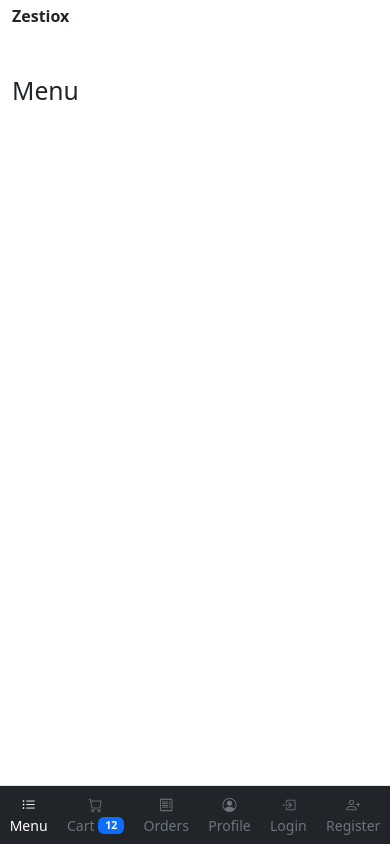
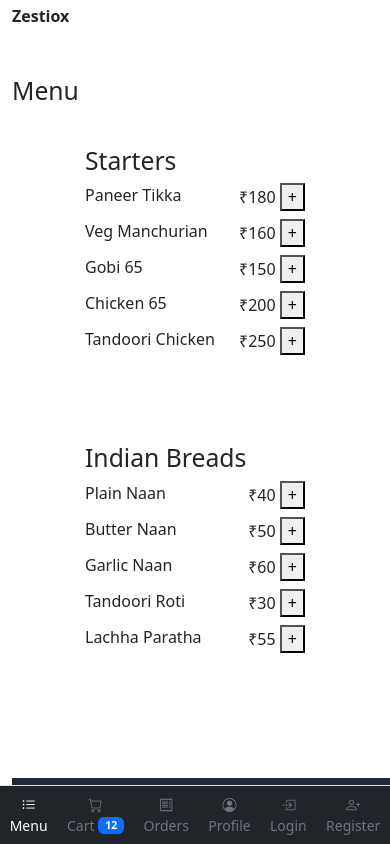
Before and after one commit to jjchandru/zestiox-ng, an Angular app: page /menu in a window 390 px wide. Built offline with nearby package versions, Linux system fonts and the light colour scheme.

Commit message:
Update menu component HTML, CSS, and TS

```diff
--- a/angular.json
+++ b/angular.json
@@ -98,5 +98,8 @@
         }
       }
     }
+  },
+  "cli": {
+    "analytics": "88ff0695-5230-40fe-818e-b4f515d68850"
   }
 }
--- a/src/app/menu/menu.component.css
+++ b/src/app/menu/menu.component.css
@@ -0,0 +1,72 @@
+/* Top nav (desktop) */
+.top-nav {
+  background-color: #1f2937;
+  color: white;
+  display: flex;
+  justify-content: space-between;
+  align-items: center;
+  padding: 1rem;
+}
+.logo {
+  font-weight: bold;
+  font-size: 1.5rem;
+}
+.nav-items {
+  display: flex;
+  gap: 1.5rem;
+  align-items: center;
+}
+.cart-count {
+  background-color: #2563eb;
+  padding: 0.2rem 0.6rem;
+  border-radius: 9999px;
+  margin-left: 0.3rem;
+}
+
+/* Menu section */
+.menu-container {
+  display: flex;
+  justify-content: center;
+  gap: 5rem;
+  padding: 2rem;
+  flex-wrap: wrap;
+}
+.menu-section {
+  width: 220px;
+}
+.menu-item {
+  display: flex;
+  justify-content: space-between;
+  margin: 0.5rem 0;
+}
+.menu-item button {
+  padding: 0 6px;
+}
+
+/* Bottom nav (mobile only) */
+.bottom-nav {
+  display: none;
+  background-color: #1f2937;
+  color: white;
+  position: fixed;
+  bottom: 0;
+  width: 100%;
+  justify-content: space-around;
+  padding: 0.75rem 0;
+  font-size: 14px;
+}
+
+/* Mobile responsive adjustments */
+@media (max-width: 768px) {
+  .top-nav {
+    display: none;
+  }
+  .menu-container {
+    flex-direction: column;
+    align-items: center;
+    padding-bottom: 4rem; /* space for bottom nav */
+  }
+  .bottom-nav {
+    display: flex;
+  }
+}
--- a/src/app/menu/menu.component.html
+++ b/src/app/menu/menu.component.html
@@ -1 +1,52 @@
 <h2>Menu</h2>
+<!-- Top Navigation (Desktop Only) -->
+<nav class="top-nav">
+  <div class="logo">Zestiox</div>
+</nav>
+
+<!-- Menu Section -->
+<div class="menu-container">
+  <!-- Starters -->
+  <div class="menu-section">
+    <h2>Starters</h2>
+    <div *ngFor="let item of starters" class="menu-item">
+      <span>{{ item.name }}</span>
+      <span>
+        ₹{{ item.price }}
+        <button aria-label="Add to cart">+</button>
+      </span>
+    </div>
+  </div>
+
+  <!-- Indian Breads -->
+  <div class="menu-section">
+    <h2>Indian Breads</h2>
+    <div *ngFor="let item of breads" class="menu-item">
+      <span>{{ item.name }}</span>
+      <span>
+        ₹{{ item.price }}
+        <button aria-label="Add to cart">+</button>
+      </span>
+    </div>
+  </div>
+</div>
+
+<!-- Bottom Navigation (Mobile Only) -->
+<nav class="bottom-nav">
+  <div>
+    <span class="material-icons">restaurant_menu</span>
+    <span>Menu</span>
+  </div>
+  <div>
+    <span class="material-icons">shopping_cart</span>
+    Cart <span class="cart-count">12</span>
+  </div>
+  <div>
+    <span class="material-icons">receipt_long</span>
+    <span>Orders</span>
+  </div>
+  <div>
+    <span class="material-icons">person</span>
+    <span>Profile</span>
+  </div>
+</nav>
--- a/src/app/menu/menu.component.ts
+++ b/src/app/menu/menu.component.ts
@@ -6,5 +6,21 @@
   styleUrls: ['./menu.component.css']
 })
 export class MenuComponent {
+  starters = [
+    { name: 'Paneer Tikka', price: 180 },
+    { name: 'Veg Manchurian', price: 160 },
+    { name: 'Gobi 65', price: 150 },
+    { name: 'Chicken 65', price: 200 },
+    { name: 'Tandoori Chicken', price: 250 },
+  ];
+
+  breads = [
+    { name: 'Plain Naan', price: 40 },
+    { name: 'Butter Naan', price: 50 },
+    { name: 'Garlic Naan', price: 60 },
+    { name: 'Tandoori Roti', price: 30 },
+    { name: 'Lachha Paratha', price: 55 },
+  ];
+
 
 }
```
